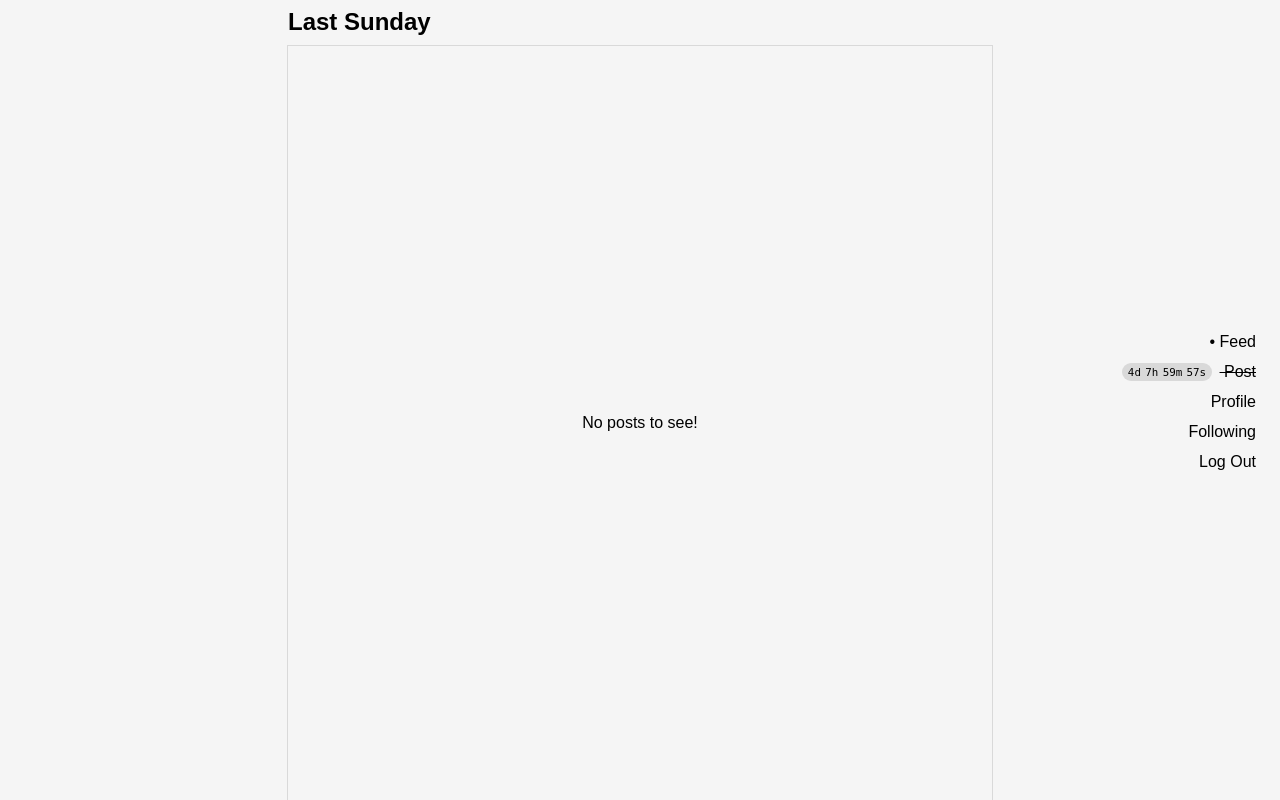
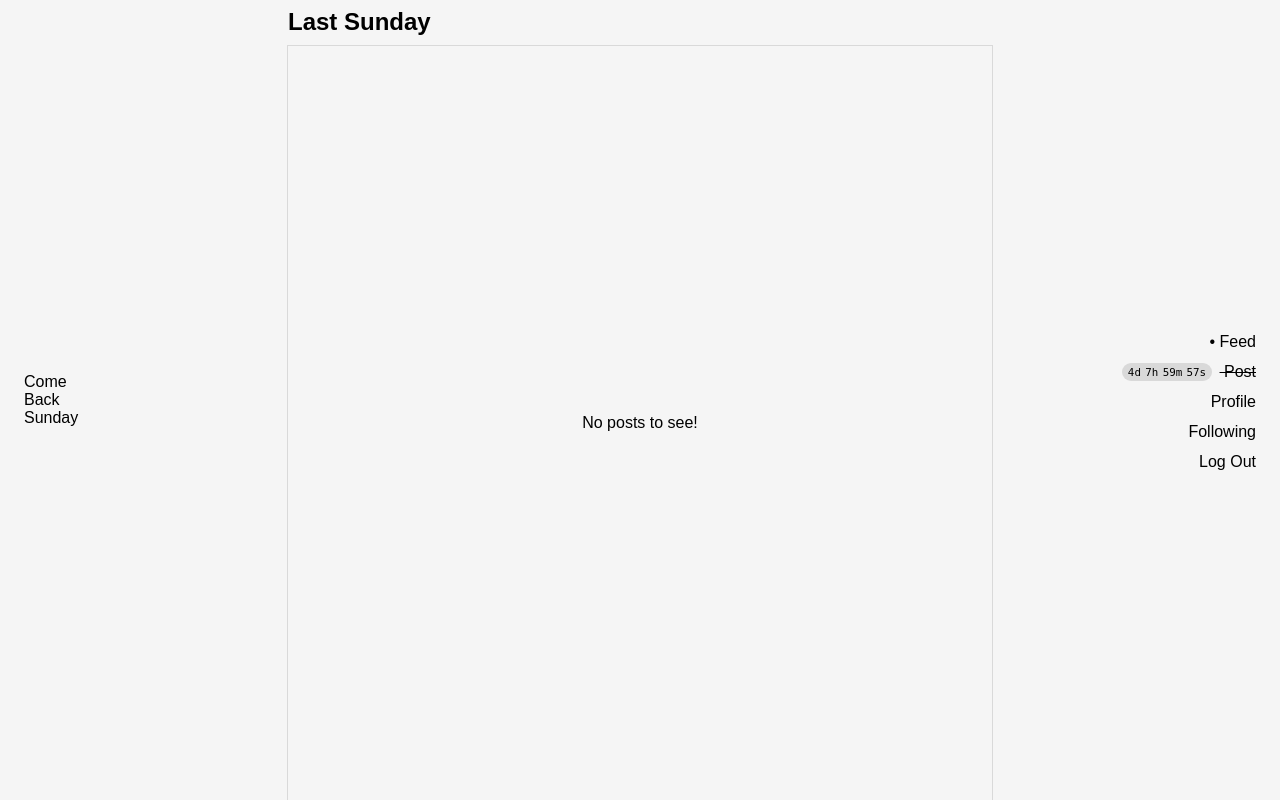
Before and after one commit to aidandomondon/comebacksunday, a Django app: page /posts/feed in a window 1280 px wide. Run offline with Django 5.2, Linux system fonts and the light colour scheme; a user stored in the database is signed in; tables that the repository leaves empty hold one stand-in row (values such as "Sample post").

Commit message:
Adds link to home page when logged in

```diff
--- a/comebacksunday/basepages/urls.py
+++ b/comebacksunday/basepages/urls.py
@@ -2,6 +2,8 @@
 from django.urls import path
 from . import views
 
+app_name="basepages"
+
 urlpatterns = [
     path('', views.welcome_page, name="welcome_page")
 ]
--- a/comebacksunday/posts/static/posts/feed.css
+++ b/comebacksunday/posts/static/posts/feed.css
@@ -129,6 +129,7 @@ body {
         padding-bottom: 0.25em;
 
         a {
+            font-weight: 100;
             color: black;
             text-decoration: none;
             text-decoration-line: none;
@@ -175,3 +176,20 @@ body {
         }
     }
 }
+
+#logo {
+    position: absolute;
+    left: 0;
+    height: 100vh;
+    display: flex;
+    flex-direction: column;
+    justify-content: center;
+    margin-left: 1.5em;
+    align-content: left;
+
+    a {
+        color: black;
+        font-weight: 100;
+        text-decoration-line: none;
+    }
+}
--- a/comebacksunday/posts/templates/posts/feed.html
+++ b/comebacksunday/posts/templates/posts/feed.html
@@ -81,6 +81,11 @@
                 </a>
             </div>
         </div>
+        <div id="logo">
+            <a href="{% url 'basepages:welcome_page' %}">
+                Come<br/>Back<br/>Sunday
+            </a>
+        </div>
     </body>
     <script>
         function setElementById(id, value) {
--- a/comebacksunday/posts/templates/posts/following.html
+++ b/comebacksunday/posts/templates/posts/following.html
@@ -1,6 +1,11 @@
 {% load static %}
 <html>
     <body>
+        <div id="logo">
+            <a href="{% url 'basepages:welcome_page' %}">
+                Come<br/>Back<br/>Sunday
+            </a>
+        </div>
         <div class="panel_view">
             <div class="following">
                 <div class="header">
--- a/comebacksunday/posts/templates/posts/user_overview.html
+++ b/comebacksunday/posts/templates/posts/user_overview.html
@@ -76,6 +76,11 @@
                 </a>
             </div>
         </div>
+        <div id="logo">
+            <a href="{% url 'basepages:welcome_page' %}">
+                Come<br/>Back<br/>Sunday
+            </a>
+        </div>
     </body>
     <script>
         function setElementById(id, value) {
```
Also changed, not shown: comebacksunday/posts/static/posts/following.css (+18 -0 lines), comebacksunday/posts/static/posts/user_overview.css (+17 -0 lines).
